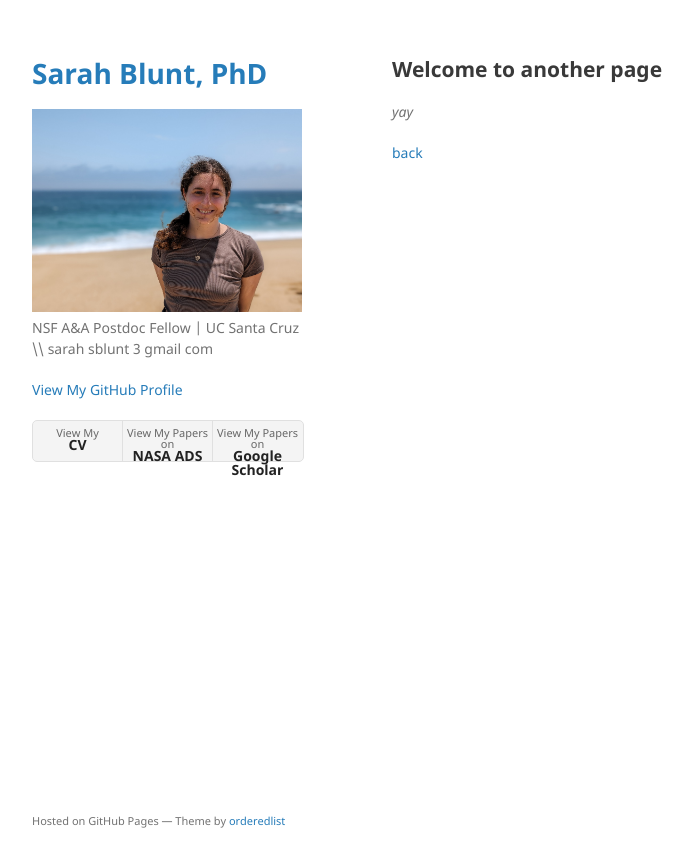
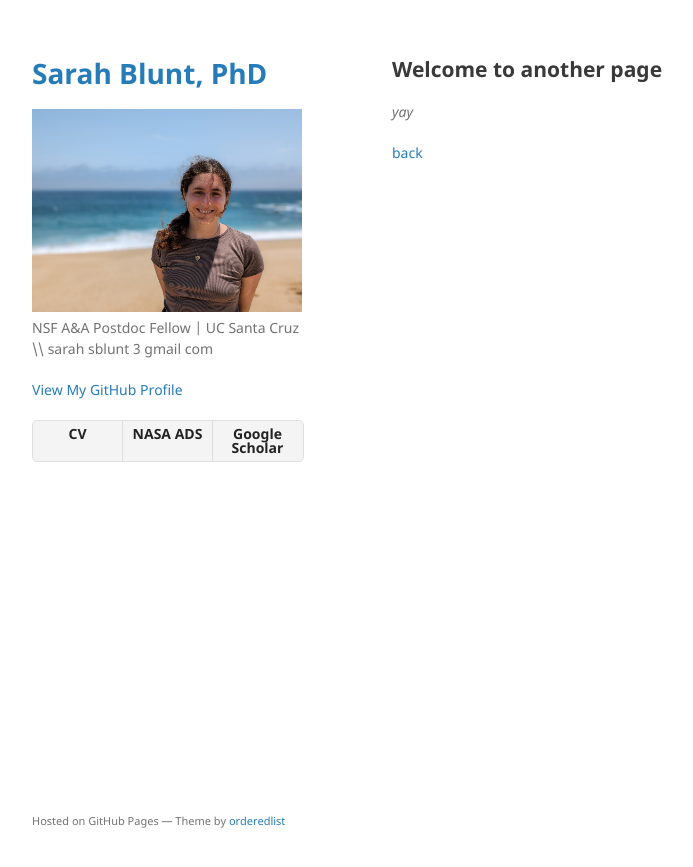
Before and after one commit to sblunt/sblunt.github.io, a Jekyll site: the page built from another-page.md, in a window 1280 px wide. Shown: the top 867 px of the page, without its empty margins (178-871 px from the left). Built offline with Jekyll 4.4.1, drawn with Linux system fonts in a browser that asks for light colours; our own code applies the rules of GitHub Pages for plain Markdown files.

Commit message:
formatting

```diff
--- a/_layouts/default.html
+++ b/_layouts/default.html
@@ -33,9 +33,9 @@
 
         {% if site.show_downloads %}
         <ul class="downloads">
-          <li><a href="https://drive.google.com/file/d/1WrFF5YQRbFlikrnynJ2ZqDWbakyHlowK/view?usp=sharing">View My <strong>CV</strong></a></li>
-          <li><a href="https://ui.adsabs.harvard.edu/search/filter_doctype_facet_hier_fq_doctype=AND&filter_doctype_facet_hier_fq_doctype=doctype_facet_hier%3A%220%2FArticle%22&fq=%7B!type%3Daqp%20v%3D%24fq_doctype%7D&fq_doctype=(doctype_facet_hier%3A%220%2FArticle%22)&p_=0&q=orcid%3A0000-0002-3199-2888&sort=date%20desc%2C%20bibcode%20desc">View My Papers on <strong>NASA ADS</strong></a></li>
-          <li><a href="https://scholar.google.com/citations?user=784FWFsAAAAJ&hl=en&oi=ao">View My Papers on <strong>Google Scholar</strong></a></li>
+          <li><a href="https://drive.google.com/file/d/1WrFF5YQRbFlikrnynJ2ZqDWbakyHlowK/view?usp=sharing"><strong>CV</strong></a></li>
+          <li><a href="https://ui.adsabs.harvard.edu/search/filter_doctype_facet_hier_fq_doctype=AND&filter_doctype_facet_hier_fq_doctype=doctype_facet_hier%3A%220%2FArticle%22&fq=%7B!type%3Daqp%20v%3D%24fq_doctype%7D&fq_doctype=(doctype_facet_hier%3A%220%2FArticle%22)&p_=0&q=orcid%3A0000-0002-3199-2888&sort=date%20desc%2C%20bibcode%20desc"><strong>NASA ADS</strong></a></li>
+          <li><a href="https://scholar.google.com/citations?user=784FWFsAAAAJ&hl=en&oi=ao"><strong>Google Scholar</strong></a></li>
         </ul>
         {% endif %}
       </header>
```
